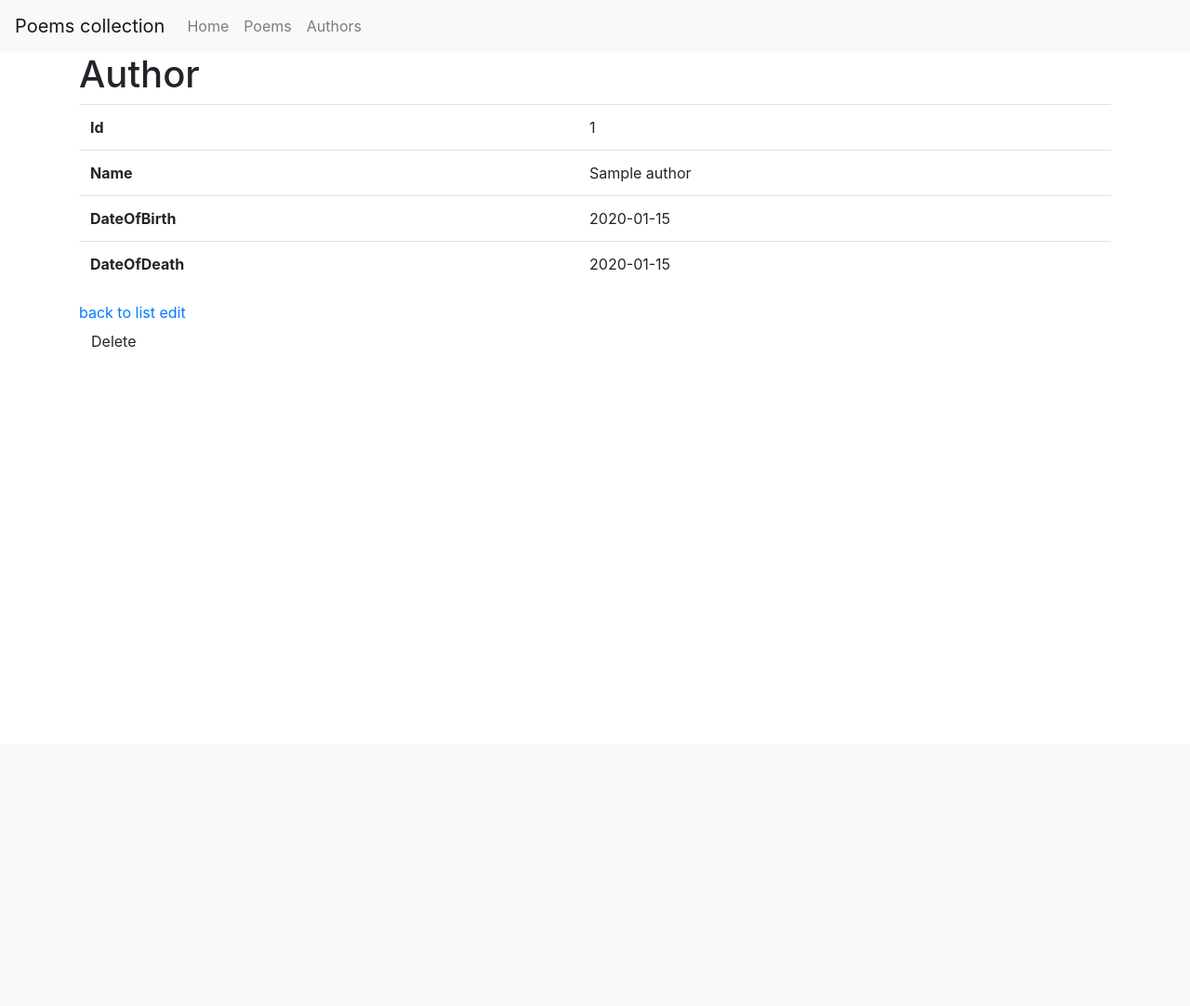
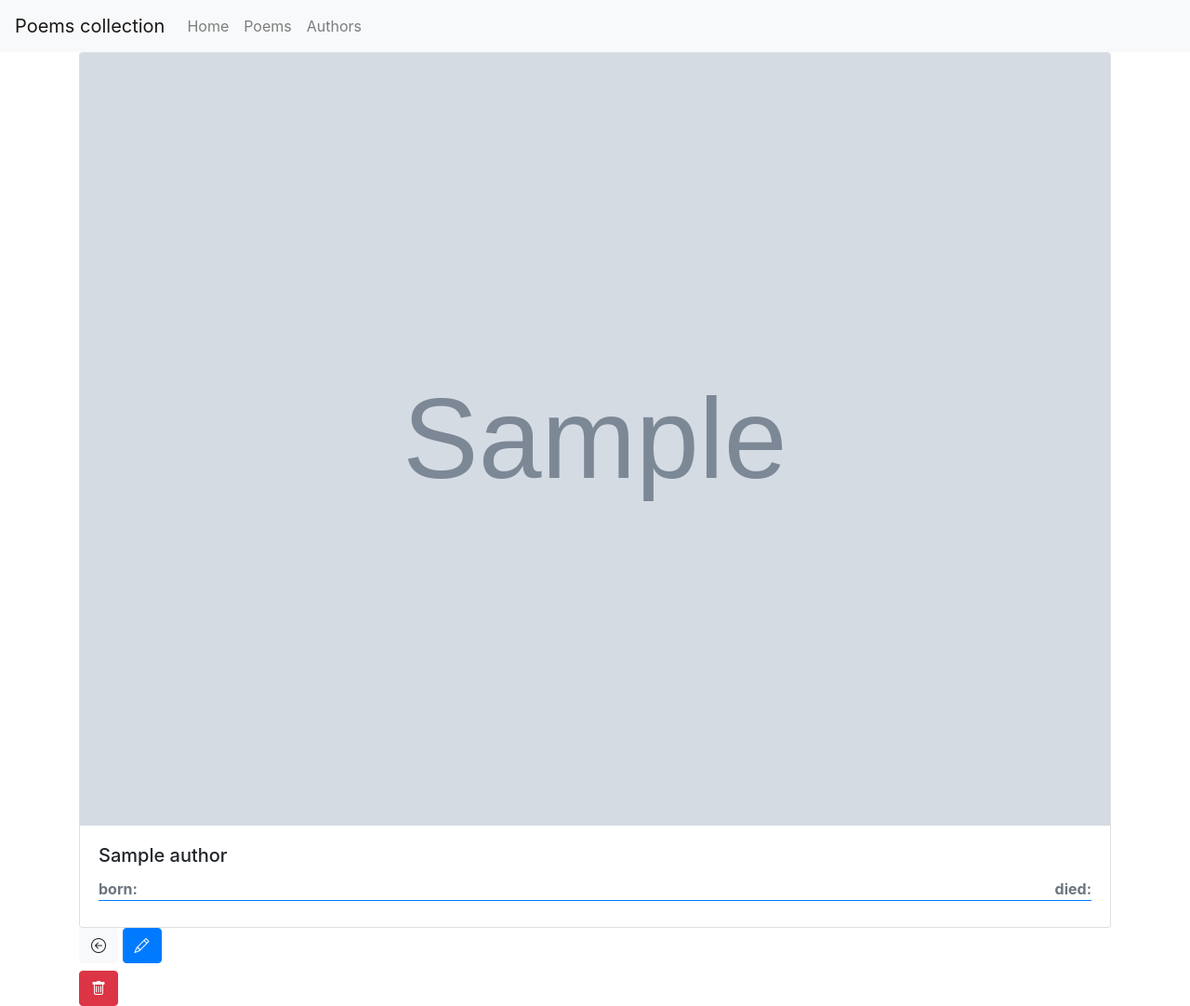
Before and after one commit to Oshimani/webtech-projekt, a Symfony app: template templates/author/show.html.twig in a window 1280 px wide. Shown: the whole page at 93% size. Before the commit the page ends 373 px from the top, so only its background shows below. Run offline with Twig, Linux system fonts and the light colour scheme; the template is opened without the code that fills it: most values are stand-ins (such as "Sample title", 1, 10 or a date in 2020); grey boxes marked "Sample" are stand-in pictures; some libraries are stand-ins or nearby versions.

Commit message:
fixed references between author and poem

```diff
--- a/src/Controller/AuthorController.php
+++ b/src/Controller/AuthorController.php
@@ -83,8 +83,12 @@ class AuthorController extends AbstractController
      */
     public function delete(Request $request, Author $author): Response
     {
-        if ($this->isCsrfTokenValid('delete'.$author->getId(), $request->request->get('_token'))) {
+        if ($this->isCsrfTokenValid('delete' . $author->getId(), $request->request->get('_token'))) {
             $entityManager = $this->getDoctrine()->getManager();
+
+            foreach ($author->getPoems() as $poem) {
+                $poem->setAuthor(NULL);
+            }
             $entityManager->remove($author);
             $entityManager->flush();
         }
--- a/src/Entity/Poem.php
+++ b/src/Entity/Poem.php
@@ -39,6 +39,7 @@ class Poem
 
     /**
      * @ORM\ManyToOne(targetEntity=Author::class, inversedBy="poems")
+     * @ORM\JoinColumn(name="author_id", referencedColumnName="id")
      */
     private $author;
 
--- a/src/Form/AuthorType.php
+++ b/src/Form/AuthorType.php
@@ -20,6 +20,7 @@ class AuthorType extends AbstractType
             ->add('dateOfDeath', DateType::class,[
                 'widget' => 'single_text'
             ])
+            ->add('imgUrl')
         ;
     }
 
--- a/templates/author/_delete_form.html.twig
+++ b/templates/author/_delete_form.html.twig
@@ -1,5 +1,5 @@
 <form method="post" action="{{ path('author_delete', {'id': author.id}) }}" onsubmit="return confirm('Are you sure you want to delete this item?');">
     <input type="hidden" name="_method" value="DELETE">
     <input type="hidden" name="_token" value="{{ csrf_token('delete' ~ author.id) }}">
-    <button class="btn">Delete</button>
+    <button title="Delete" class="btn btn-danger mt-2"><i class="bi bi-trash"></i></button>
 </form>
--- a/templates/author/show.html.twig
+++ b/templates/author/show.html.twig
@@ -1,34 +1,45 @@
 {% extends 'base.html.twig' %}
 
-{% block title %}Author{% endblock %}
+{% block title %}Author
+{% endblock %}
 
 {% block body %}
-    <h1>Author</h1>
+	<div class="card">
+		{% if author.imgUrl %}
+			<img class="card-img-top" src="{{ author.imgUrl }}" alt="Card image cap">
+		{% else %}
+			<div class="">
+				No Image
+			</div>
+		{% endif %}
 
-    <table class="table">
-        <tbody>
-            <tr>
-                <th>Id</th>
-                <td>{{ author.id }}</td>
-            </tr>
-            <tr>
-                <th>Name</th>
-                <td>{{ author.name }}</td>
-            </tr>
-            <tr>
-                <th>DateOfBirth</th>
-                <td>{{ author.dateOfBirth ? author.dateOfBirth|date('Y-m-d') : '' }}</td>
-            </tr>
-            <tr>
-                <th>DateOfDeath</th>
-                <td>{{ author.dateOfDeath ? author.dateOfDeath|date('Y-m-d') : '' }}</td>
-            </tr>
-        </tbody>
-    </table>
+		<div class="card-body">
+			<h5 class="card-title">{{author.name}}</h5>
 
-    <a href="{{ path('author_index') }}">back to list</a>
+			<div
+				class="card-text font-weight-bold text-secondary border-bottom border-primary mb-2">
+				{# DATE OF BIRTH #}
+				<span class="">born:
+					{{author.dateOfBirth.format('d.m.Y')}}</span>
 
-    <a href="{{ path('author_edit', {'id': author.id}) }}">edit</a>
+				{# DATE OF DEATH #}
+				{% if author.dateOfDeath %}
+					<span class="float-right">died:
+						{{author.dateOfBirth.format('d.m.Y')}}</span>
+				{% endif %}
+			</div>
+		</div>
+	</div>
 
-    {{ include('author/_delete_form.html.twig') }}
+	{# BACK BUTTON #}
+	<a class="btn btn-light" href="{{ path('author_index') }}">
+		<i class="bi bi-arrow-left-circle"></i>
+	</a>
+
+	{# EDIT BUTTON #}
+	<a class="btn btn-primary" href="{{ path('author_edit', {'id': author.id}) }}">
+		<i class="bi bi-pencil"></i>
+	</a>
+
+	{{ include('author/_delete_form.html.twig') }}
 {% endblock %}
--- a/templates/poem/index.html.twig
+++ b/templates/poem/index.html.twig
@@ -19,7 +19,11 @@
 					{# METADATA #}
 					<div class="font-weight-bold text-secondary border-bottom border-primary mb-2">
 						<span>by
-							{# {{poem.author.name}}</span> #}
+							{% if poem.author %}
+								{{poem.author.name}}</span>
+						{% else %}
+							unknown
+						{% endif %}
 						<span class="float-right">{{poem.created.format('d.m.Y')}}</span>
 					</div>
 
```
Also changed, not shown: src/Controller/PoemController.php (+7 -0 lines), src/Entity/Author.php (+18 -1 lines), templates/poem/show.html.twig (+8 -4 lines).
